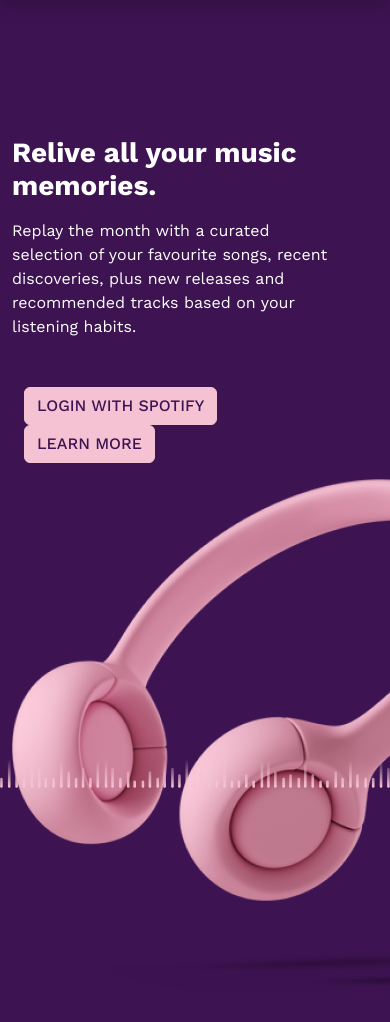
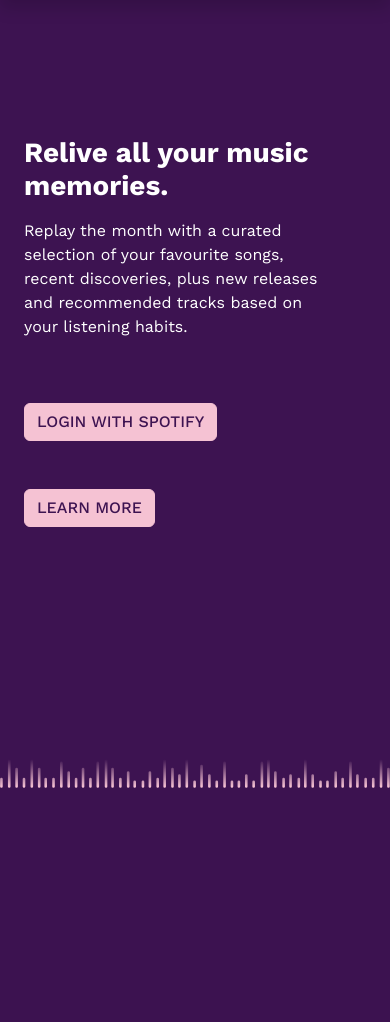
Before and after one commit to co-alison/spotifyMonthlyPlaylist, a Flask app: page / in a window 390 px wide; the page is wider, and only the part inside the window is pictured. Shown: the part 56-1078 px from the top of that part. After the commit the page ends 844 px from the top of that part, so only its background shows below. Run offline with Flask 2, Linux system fonts and the light colour scheme; parts of the project's set-up code (start-up, migrations or seed data) failed here and were passed over; some libraries are stand-ins or nearby versions.

Commit message:
fix mobile responsiveness

```diff
--- a/website/static/css/styles.css
+++ b/website/static/css/styles.css
@@ -48,3 +48,18 @@
     height: 400px;
     overflow-y: scroll;
 }
+
+.landing-image {
+    max-width: 100%;
+    height: auto;
+}
+
+@media (max-width: 768px) {
+    .landing-image {
+        display: none;
+    }
+}
+
+.pl {
+    padding-left: calc(var(--bs-gutter-x) * .5);
+}
--- a/website/templates/about.html
+++ b/website/templates/about.html
@@ -5,4 +5,6 @@
 <p>Music Lane utilizes Spotify's Web API to access your account data, including your saved tracks, top tracks, and followed artists. Click <a href="/privacy">here</a> to learn more about our privacy policy.</p>
 <p>To get started, select the month and year you want to create a playlist for, and we'll do the rest. For best results, select a month and year when you saved a lot of tracks. Note: your top tracks are only included if you select the last month and year.</p>
 <p>I hope you enjoy your music time capsules!</p>
+<br class="mt-5"/>
+<small>Image attribution: https://icons8.com/illustrations/illustration/61289b41c78dc700018d7933</small>
 {% endblock %}
--- a/website/templates/index.html
+++ b/website/templates/index.html
@@ -1,22 +1,22 @@
 {% extends "base.html" %} {% block title %}Home{% endblock %}
 {% block content %}
-<div class="row justify-content-center">
-    <div class="col-md-6 mt-5 pt-5">
-        <h1 class="fw-bold">Relive all your music memories.</h1>
-        <p class="mt-3 me-5">Replay the month with a curated selection of your favourite songs, recent discoveries, plus new releases and recommended tracks based on your listening habits.</p>
-        <div class="container mt-5">
+<div class="row justify-content-center mt-5 pt-5">
+    <div class="col-md-6">
+        <h1 class="fw-bold pl">Relive all your music memories.</h1>
+        <p class="mt-3 me-5 pl">Replay the month with a curated selection of your favourite songs, recent discoveries, plus new releases and recommended tracks based on your listening habits.</p>
+        <div class="container">
             <div class="row justify-content-center align-items-center">
-                <div class="col-md-5">
+                <div class="col-md-5 mt-5">
                     <button type="button" class="btn btn-primary" onclick="location.href = '/login';">LOGIN WITH SPOTIFY</button>
                 </div>
-                <div class="col-md-5">
+                <div class="col-md-5 mt-5">
                     <button type="button" class="btn btn-outline-primary" onclick="location.href = '/about';">LEARN MORE</button>
                 </div>
             </div>
         </div>
     </div>
     <div class="col-md-6">
-        <img src="../static/img/headphones.png" alt="Headphones image" />
+        <img src="../static/img/headphones.png" alt="Headphones image" class="landing-image"/>
     </div>
 </div>
 {% endblock %}
--- a/website/templates/review.html
+++ b/website/templates/review.html
@@ -18,7 +18,7 @@
                     <textarea id="description" name="description" class="form-control" rows="3" placeholder="{{ description }}"></textarea>
                 </div>
                 <div class="mb-3">
-                    <label for="cover-image" class="form-label">Cover image:</label>
+                    <label for="cover-image" class="form-label">Cover image (.jpeg):</label>
                     <input class="form-control" type="file" id="cover-image" name="cover-image" accept=".jpeg">
                 </div>
                 <button type="submit" class="btn btn-primary mb-5 mt-5">CREATE</button>
```
